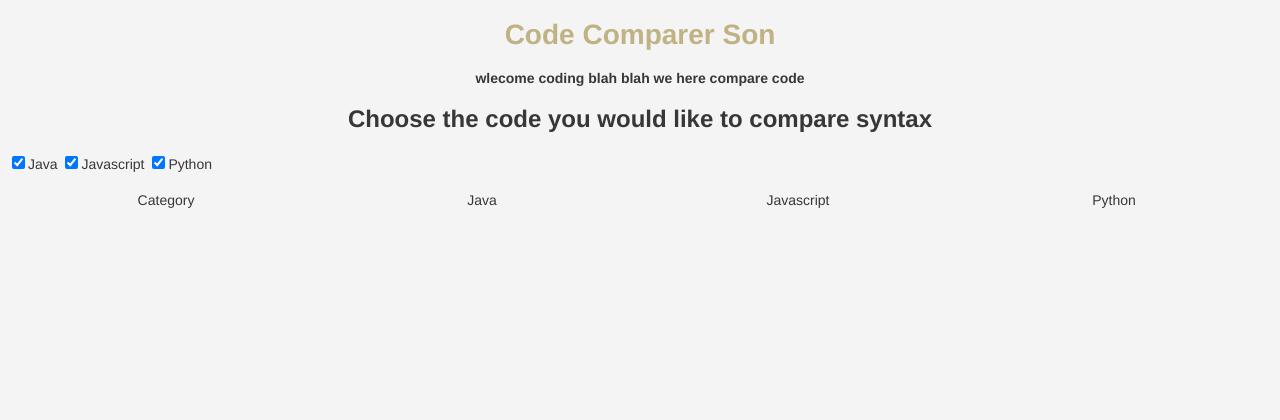
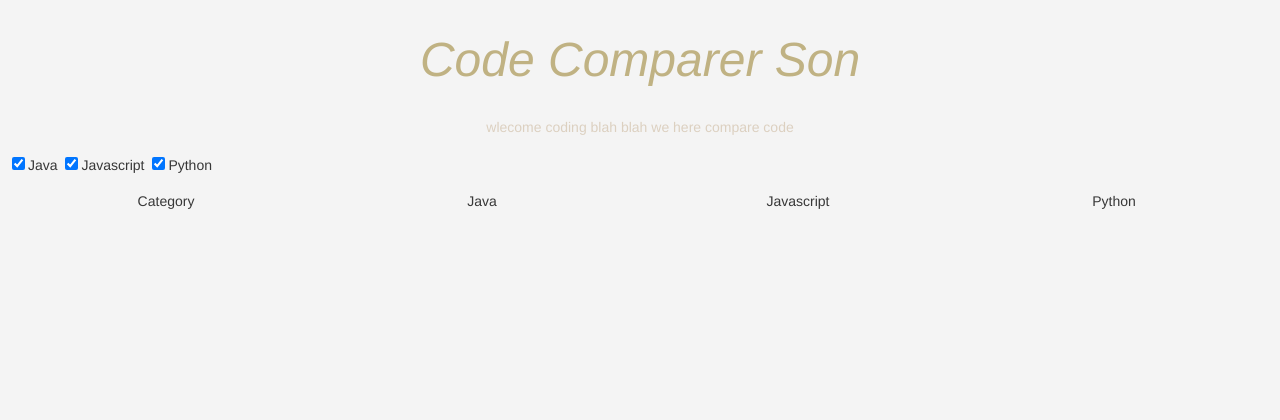
Before and after one commit to ghtie/code-comparer, a Python web app: template templates/index.html in a window 1280 px wide. Shown: the top 420 px of the page. Before the commit the page ends 208 px from the top, so only its background shows below. Run offline with Jinja, Linux system fonts and the light colour scheme; the template is opened without the code that fills it, so the values that code supplies are empty; some libraries are stand-ins or nearby versions.

Commit message:
style details

```diff
--- a/static/index.css
+++ b/static/index.css
@@ -2,21 +2,23 @@ body {
   font-family: Helvetica;
   font-weight: lighter;
   font-size: 14px;
-  /*color: #DCD0C0;*/
   color: #373737;
   background-color: #F4F4F4;
 }
 
 h1 {
-  color: #C0B283;
+    font-style: italic;
+    font-weight: lighter;
+    font-size: 48px;
+    color: #C0B283;
 }
 
-h2 {
-  color:#373737;
-  font-size: 24px;
+h4 {
+    font-weight: lighter;
+  color: #DCD0C0;
 }
 
-.flex-container {
+.flex-container, .flex-container-title {
     display: -webkit-flex;
     display: flex;
     width: 100%;
@@ -38,6 +40,7 @@ h2 {
 .j-panel, .js-panel, .p-panel {
     padding: 2px;
     display: none;
+    color: #DCD0C0;
 }
 
 #desc-title, #java-title, #javascript-title, #python-title {
--- a/static/index.js
+++ b/static/index.js
@@ -17,7 +17,7 @@ function handleHighlight() {                            //When mouse hovered ove
     $(".flex-container").mouseleave(removeHighlight)
 }
 
-function handleExample() {                              //"#idPanel"
+function handleExample() {                              //When row clicked, show example panels
     $(".flex-container").click(slidePanel);
 }
 
@@ -26,13 +26,13 @@ function handleExample() {                              //"#idPanel"
 
 //Helper Functions
 function displayJava() {                                //Toggle Functions
-    $('.j-col').toggle(270);
+    $('.j-col').fadeToggle(500);
 }
 function displayJavascript() {
-    $('.js-col').toggle(270);
+    $('.js-col').fadeToggle(500);
 }
 function displayPython() {
-    $('.p-col').toggle(270);
+    $('.p-col').fadeToggle(500);
 }
 
 function addHighlight() {                               //Highlight Functions
@@ -45,6 +45,7 @@ function removeHighlight(){
 function slidePanel() {                                 //Panel Slide Functions
     $(this).find(".j-panel").slideToggle("slow");
     $(this).find(".js-panel").slideToggle("slow");
+    $(this).find(".p-panel").slideToggle("slow");
 }
 
 
--- a/templates/index.html
+++ b/templates/index.html
@@ -10,14 +10,13 @@
 
 <body>
 
-    <h1 style="text-align:center"> Code Comparer Son</h1>
-    <h4 style='text-align:center'> wlecome coding blah blah we here compare code</h4>
-    <h2 style="text-align:center">Choose the code you would like to compare syntax</h2>
+    <h1 style="text-align:center">Code Comparer Son</h1>
+    <h4 style='text-align:center'>wlecome coding blah blah we here compare code</h4>
     <input type='checkbox' id='java' class=language-box value='show'>Java                           <!--Check boxes for languages-->
     <input type='checkbox' id='javascript' class=language-box value='show'>Javascript
     <input type='checkbox' id='python' class=language-box value='show'>Python
 
-    <div class="flex-container">
+    <div class="flex-container-title">
         <div class="desc-col" style='text-align:center' id='desc-title'>Category</div>               <!--Column title cells-->
         <div class="j-col" style='text-align:center' id='java-title'>Java</div>
         <div class="js-col" style='text-align:center' id='javascript-title'>Javascript</div>
```
